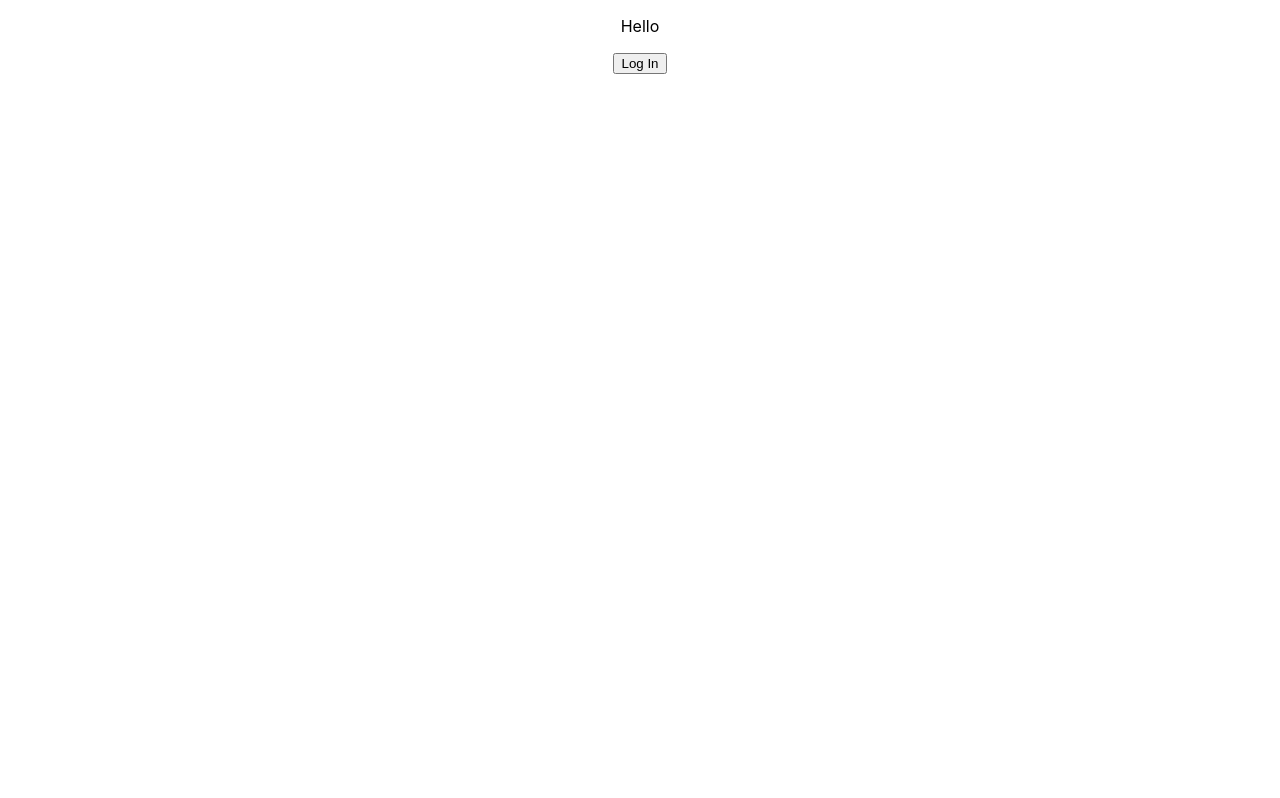
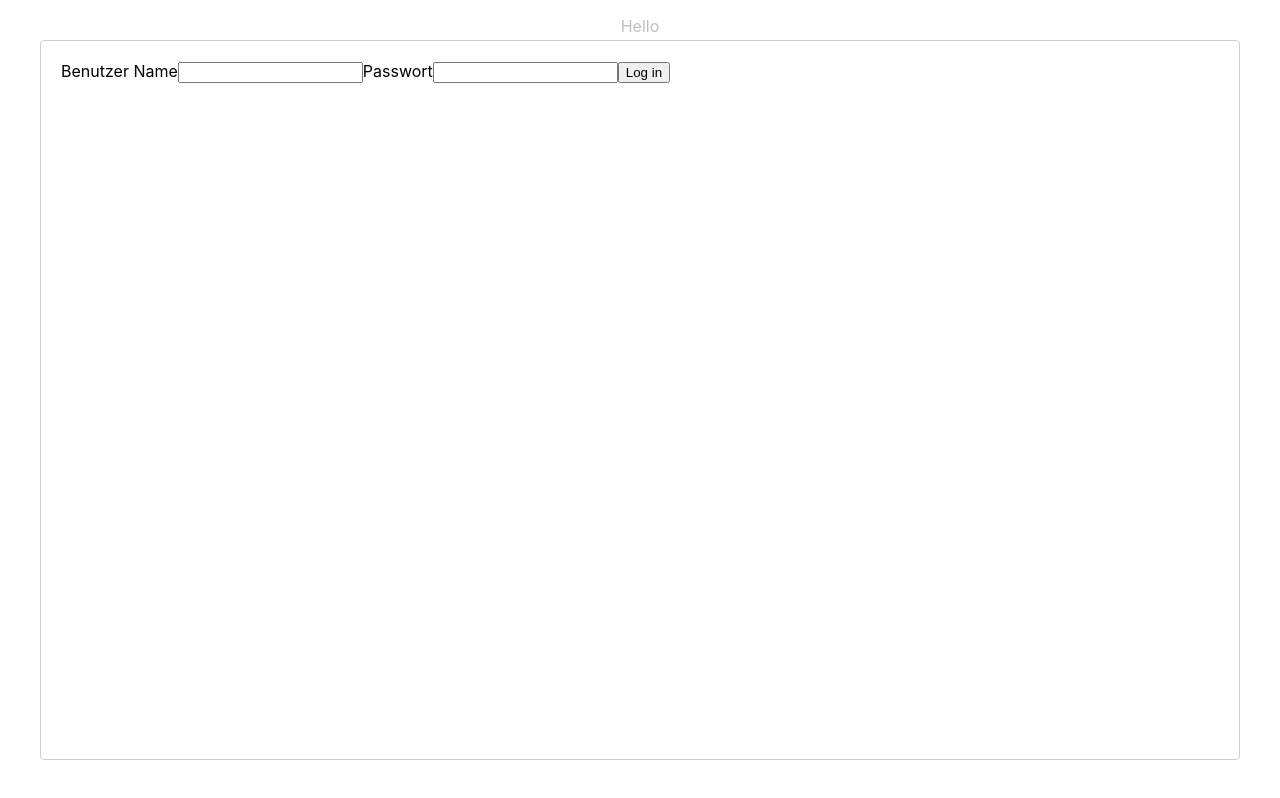
Before and after one commit to Stil87/sellTeile, a React (Create React App) app in the folder sell-teile/: page / in a window 1280 px wide. Both pictures are taken after a click on the button "Log In". Built offline with nearby package versions, Linux system fonts and the light colour scheme.

Commit message:
add LoginForm to StartForm without Firebase and Redux

```diff
--- a/sell-teile/src/App.tsx
+++ b/sell-teile/src/App.tsx
@@ -1,5 +1,4 @@
 import React from 'react';
-import logo from './logo.svg';
 import './App.css';
 import StartForm from './components/StartForm/StartForm';
 
--- a/sell-teile/src/components/StartForm/StartForm.tsx
+++ b/sell-teile/src/components/StartForm/StartForm.tsx
@@ -1,30 +1,64 @@
 
-import React, { useState } from 'react'
+import React, { ChangeEvent, FormEvent, useState } from 'react'
 import Modal from 'react-modal'
-
-function signUp ()  {
+import { User } from '../../types'
 
 
 
+function StartForm() {
 
-}
+  const [modalIsOpen, setModalIsOpen] = useState(false)
+  const [userCredentials, setuserCredentials] = useState<User>({ name: '', password: 0 })
 
-function SignIn () {
+  const closeModal = () => {
+    setModalIsOpen(false)
+  }
 
-}
 
-function StartForm () {
+  const handleNameChange = (event: ChangeEvent<HTMLInputElement>) => {
+    const { name, value } = event.target
+    setuserCredentials(prevState => ({ ...prevState, [name]: value }))
 
-  const [modalIsOpen, setmodalIsOpen] = useState(false)
+  }
+
+  const handlePasswordChange = (event: ChangeEvent<HTMLInputElement>) => {
+
+    const { name, value } = event.target
+
+    setuserCredentials(previousState => ({ ...previousState, [name]: value }))
+
+  }
+
+  const handleSubmit = (event: FormEvent) => {
+    event.preventDefault();
+    console.log(userCredentials)
+
+
+
+  }
 
   return (
 
     <div className="start_form_container">
       <div className="start_form_button_container">
-        <button className="sign_in_button">Log In</button>
+        <button
+          onClick={() => setModalIsOpen(true)}
+          className="sign_in_button">Log In
+         </button>
         <Modal
-        isOpen= {modalIsOpen}
-        ></Modal>
+          isOpen={modalIsOpen}
+          onRequestClose={closeModal}
+          contentLabel={'Login Daten eingeben!'}
+        >
+          <form action="submit">
+            <label htmlFor="benutzer_name">Benutzer Name</label>
+            <input name='name' type="text" onChange={handleNameChange} />
+            <label htmlFor="password">Passwort</label>
+            <input name='password' type="text" onChange={handlePasswordChange} />
+            <button type="submit" onClick={handleSubmit}>Log in</button>
+          </form>
+
+        </Modal>
       </div>
     </div>
   )
--- /dev/null
+++ b/sell-teile/src/types.tsx
@@ -0,0 +1,4 @@
+export interface User {
+  name: string,
+  password: number
+}
```
Also changed, not shown: 1 other file (tests, documents, lock files or other folders).
